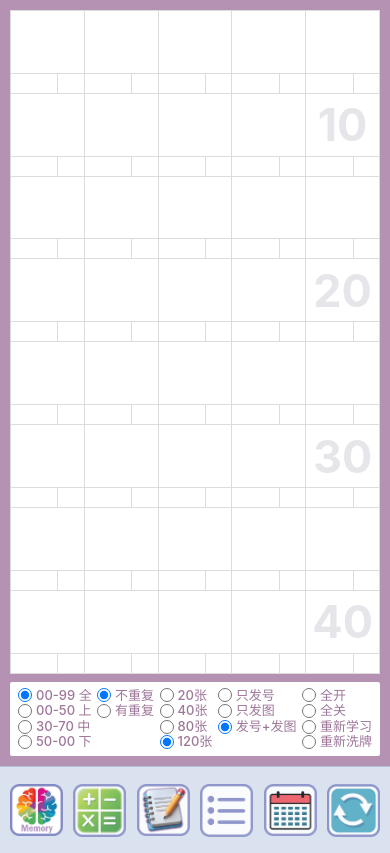
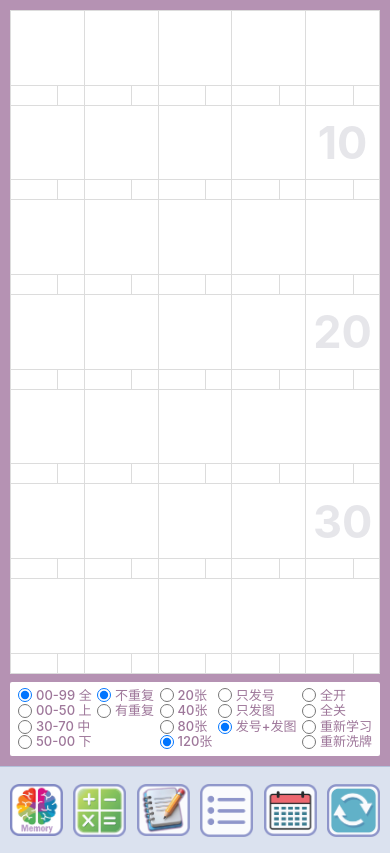
Before and after one commit to lipkeesoon-code/date-reminder-mobile, a plain HTML site: page memory-game/index.html in a window 390 px wide. Drawn offline with Linux system fonts and the light colour scheme.

Commit message:
feat: reduce grids per page from 40 to 35 to fit nicely on smaller phone screens without pushing bottom nav into overflow

```diff
--- a/memory-game/index.html
+++ b/memory-game/index.html
@@ -1235,9 +1235,9 @@
 
             gridSlides.innerHTML = '';
 
-            let cellsPerPage = 40;
-            let rowsPerPage = 8;
-            let pages = Math.ceil(Math.max(count, 40) / 40);
+            let cellsPerPage = 35;
+            let rowsPerPage = 7;
+            let pages = Math.ceil(Math.max(count, 35) / 35);
 
             const displayOpt = document.querySelector('input[name="display"]:checked').value;
 
```
Also changed, not shown: index.html (+1 -1 lines).
